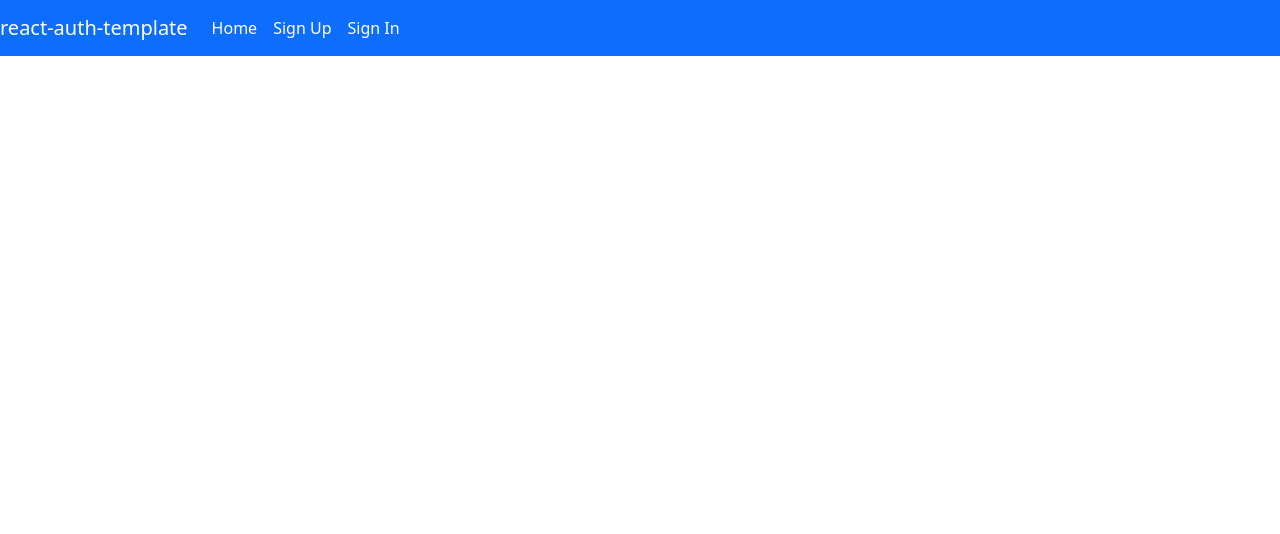
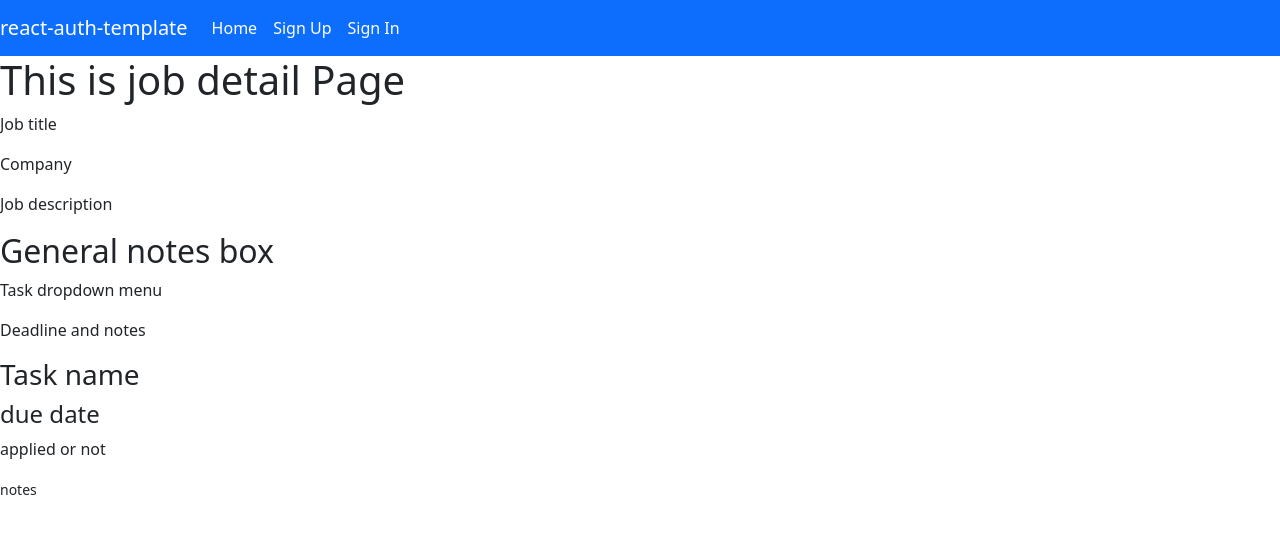
Before and after one commit to devinrbopp/client-job-hunting-journal, a React (Create React App) app: page /job-detail in a window 1280 px wide. Shown: the top 534 px of the page. Built offline with nearby package versions, Linux system fonts and the light colour scheme.

Commit message:
outlined details/task.js

```diff
--- a/src/App.js
+++ b/src/App.js
@@ -14,6 +14,7 @@ import SignOut from './components/auth/SignOut'
 import ChangePassword from './components/auth/ChangePassword'
 import Profile from './components/Profile'
 import Jobs from './components/Jobs'
+import JobDetail from './components/JobDetail'
 
 const App = () => {
 
@@ -78,6 +79,11 @@ const App = () => {
 					path='/jobs'
 					element={< Jobs />}
 				/>
+				<Route
+					path='/job-detail'
+					element={< JobDetail />}
+				/>
+
 			</Routes>
 			{msgAlerts.map((msgAlert) => (
 				<AutoDismissAlert
--- /dev/null
+++ b/src/components/JobCard.js
@@ -0,0 +1,10 @@
+import React, { useState, useEffect } from 'react';
+
+function JobCard (props) {
+    return (
+        <div className="JobCard-container">
+            <h1>JobCard</h1>
+        </div>
+    )
+}
+export default JobCard
--- /dev/null
+++ b/src/components/JobDetail.js
@@ -0,0 +1,24 @@
+import React, { useState, useEffect } from 'react';
+import Task from './Task';
+
+function JobDetail (props) {
+    return (
+        <div>
+            <h1>This is job detail Page</h1>
+            <div className="job-description-div">
+                <p>Job title</p>
+                <p>Company</p>
+                <p>Job description</p>
+            </div>
+            <div className="general-notes">
+                <h2>General notes box</h2>
+            </div>
+            <form>
+                <p id="dropdown">Task dropdown menu</p>
+                <p id="deadline">Deadline and notes</p>
+            </form>
+            <Task/>
+        </div>
+    )
+}
+export default JobDetail
--- a/src/components/Jobs.js
+++ b/src/components/Jobs.js
@@ -1,4 +1,5 @@
 import React, { useState, useEffect } from 'react';
+import JobCard from './JobCard';
 
 function Jobs (props) {
 
--- a/src/components/Profile.js
+++ b/src/components/Profile.js
@@ -1,5 +1,5 @@
-import userEvent from '@testing-library/user-event';
 import React, { useState, useEffect } from 'react';
+import Task from './Task';
 
 
 function Profile (props) {
@@ -19,9 +19,7 @@ function Profile (props) {
                  <li>props.user.techStack</li>
              </ul>
             <p>prop.lastEnteredJob</p>
-            <ul>
-
-            </ul>
+             <Task/>
 
         </div>
     )
--- /dev/null
+++ b/src/components/Task.js
@@ -0,0 +1,13 @@
+import React, { useState, useEffect } from 'react';
+
+function Task (props) {
+    return (
+        <div>
+            <h3>Task name</h3>
+            <h4>due date</h4>
+            <p>applied or not</p>
+            <small>notes</small>
+        </div>
+    )
+}
+export default Task
```
